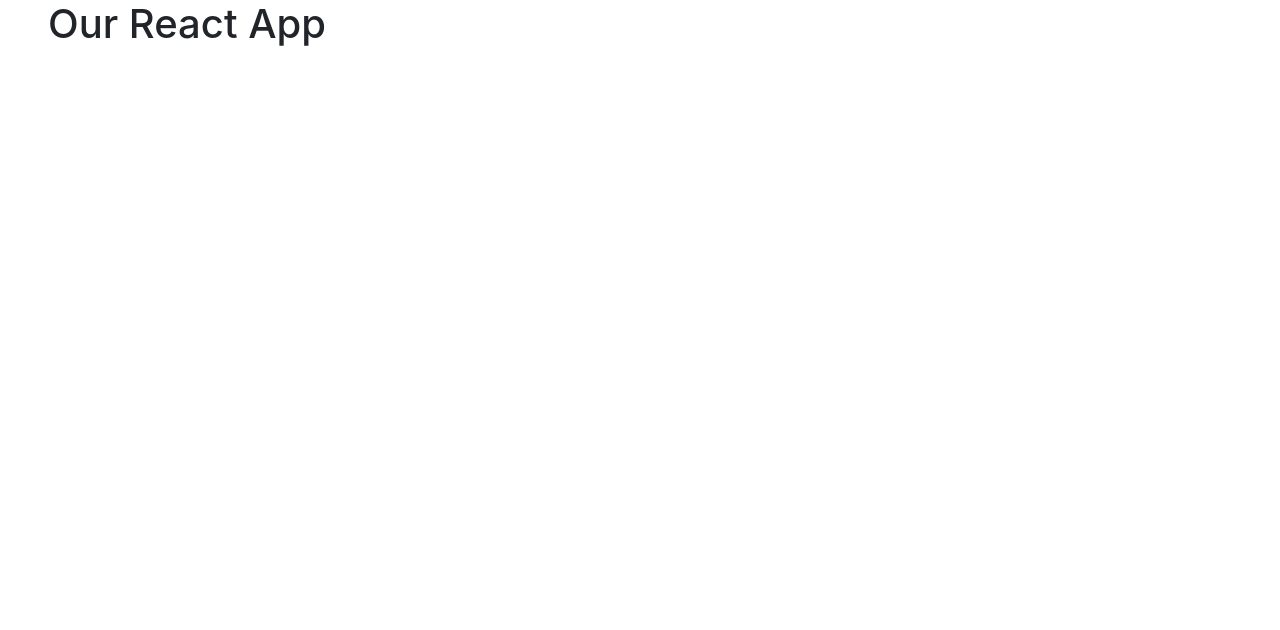
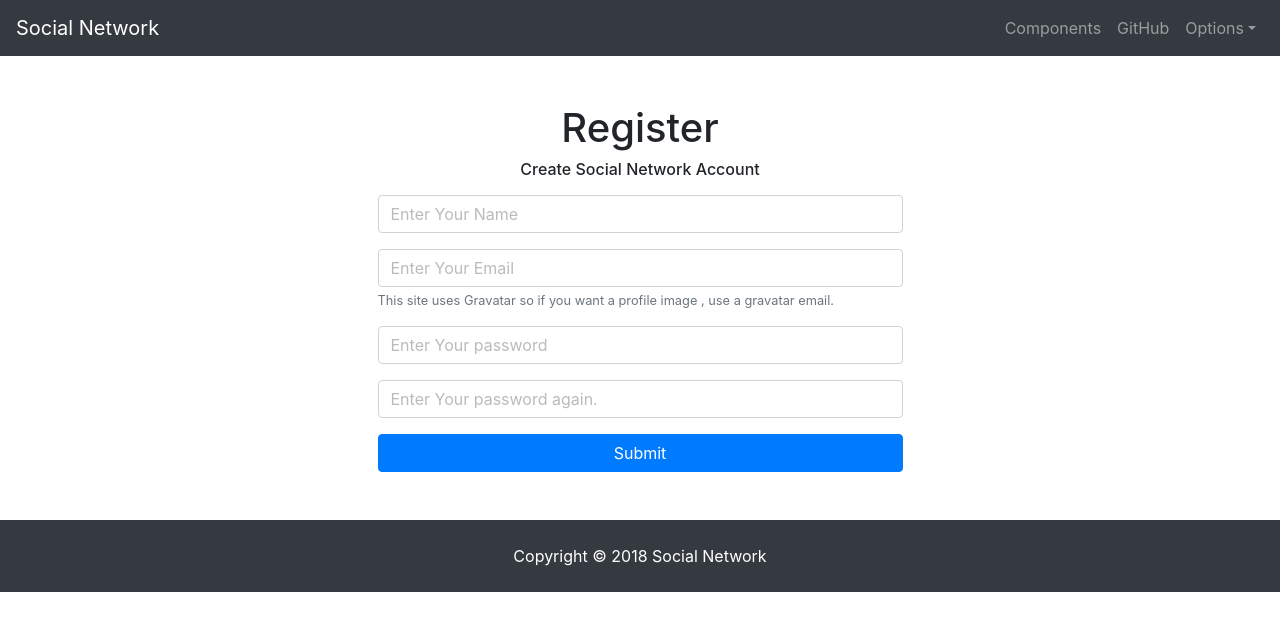
Before and after one commit to rakeshjha1993/mern-socialNetwork, a React (Create React App) app in the folder client/: page /register in a window 1280 px wide. Shown: the top 630 px of the page. Built offline with nearby package versions, Linux system fonts and the light colour scheme.

Commit message:
setting up redux

```diff
--- a/client/src/App.css
+++ b/client/src/App.css
@@ -1,3 +1,5 @@
+@import url('https://fonts.googleapis.com/css?family=Montserrat');
+
 img {
   width: 100%;
 }
@@ -8,7 +10,7 @@ img {
   background-size: cover;
   background-position: center;
   height: 100vh;
-  margin-top: -24px;
+  margin-top: 0px;
   margin-bottom: -50px;
 }
 
--- a/client/src/App.js
+++ b/client/src/App.js
@@ -1,12 +1,33 @@
 import React, { Component } from "react";
+import NavBar from './Components/layout/Navbar';
+import Footer from './Components/layout/Footer';
+import Landing from './Components/layout/Landing';
+import Login  from './Components/Auth/Login';
+import Register from './Components/Auth/Register';
+import {BrowserRouter as Router, Route} from 'react-router-dom';
+import {Provider} from 'react-redux';
+import store from './store';
 import "./App.css";
+
+
+
 
 class App extends Component {
   render() {
     return (
-      <div className="App">
-        <h1 className="ml-5">Our React App</h1>
-      </div>
+      <Provider store = {store}>
+      <Router>
+        <div className="App">
+          <NavBar />
+          <Route exact path="/" component= { Landing } />
+          <div className="container">
+            <Route exact path="/login" component={Login} />
+            <Route exact path="/register" component={Register} />
+          </div>
+          <Footer/>
+        </div>
+      </Router>
+      </Provider>
     );
   }
 }
--- /dev/null
+++ b/client/src/Components/Auth/Login.js
@@ -0,0 +1,52 @@
+import React, { Component } from 'react'
+import { Button, Form, FormGroup, Label, Input, FormText } from 'reactstrap';
+
+class Login extends Component {
+  constructor(props){
+    super(props);
+
+    this.state = {
+      email : '',
+      password : '',
+      errors : {
+
+      }
+
+    };
+    this.onChange = this.onChange.bind(this);
+    this.onSubmit = this.onSubmit.bind(this);
+  }
+
+  onChange (event) {
+    this.setState({[event.target.name] : event.target.value});
+  }
+  onSubmit(event) {
+    event.preventDefault();
+    const loginUser = {
+      email : this.state.email,
+      password : this.state.password,
+    }
+    console.log(loginUser);
+  }
+  render() {
+    return (
+      <div>
+          <div className="col-md-6 mr-auto ml-auto">
+          <h1 className="text-center mt-5">Login</h1>
+          <h6 className="text-center mb-3">Login to Social Network Account</h6>
+          <Form onSubmit={this.onSubmit}>
+            <FormGroup>
+              <Input type="email" name="email" id="email" placeholder="Enter Your Email"  value = {this.state.email} onChange = {this.onChange}/>
+            </FormGroup>
+            <FormGroup>
+              <Input type="password" name="password" id="password" placeholder="Enter Your password" value = {this.state.password} onChange = {this.onChange}/>
+            </FormGroup>
+            <Button color="primary" block>Submit</Button>
+          </Form>
+      </div>
+      </div>
+    )
+  }
+}
+
+export default Login;
--- /dev/null
+++ b/client/src/Components/Auth/Register.js
@@ -0,0 +1,79 @@
+import React, { Component } from 'react'
+import { Button, Form, FormGroup, Label, Input, FormText } from 'reactstrap';
+import axios from 'axios';
+import classnames from 'classnames';
+
+
+class Register extends Component {
+
+  constructor(props) {
+    super(props);
+    this.state = {
+      name : '',
+      email : '',
+      password : '',
+      password2 : '',
+      errors : {
+
+      }
+
+    };
+    this.onChange = this.onChange.bind(this);
+    this.onSubmit = this.onSubmit.bind(this);
+  }
+
+
+  onChange (event) {
+    this.setState({[event.target.name] : event.target.value});
+  }
+  onSubmit(event) {
+    event.preventDefault();
+    const newUser = {
+      name: this.state.name,
+      email : this.state.email,
+      password : this.state.password,
+      password2 : this.state.password2
+    }
+    axios.post('/api/users',newUser).then(res => console.log(res.data)).catch(err => {
+      this.setState({errors : err.response.data});
+      console.log(this.state.errors);
+    });
+    // console.log(newUser);
+  }
+
+  render() {
+
+
+    const {errors} = this.state;
+
+
+    return (
+      <div className="col-md-6 mr-auto ml-auto">
+          <h1 className="text-center mt-5">Register</h1>
+          <h6 className="text-center mb-3">Create Social Network Account</h6>
+          <Form onSubmit={this.onSubmit}>
+            <FormGroup>
+              <Input type="text" name="name" id="name" placeholder="Enter Your Name" value = {this.state.name} required onChange = {this.onChange} className = { classnames({'is-invalid' : errors.name})}/>
+              {errors.name && (<div className= "invalid-feedback">{errors.name}</div>)}
+            </FormGroup>
+            <FormGroup>
+              <Input type="email" name="email" id="email" placeholder="Enter Your Email"  value = {this.state.email} onChange = {this.onChange} className = { classnames({'is-invalid' : errors.email})}/>
+              <small className="form-text text-muted">This site uses Gravatar so if you want a profile image , use a gravatar email.</small>
+              {errors.email && (<div className= "invalid-feedback">{errors.email}</div>)}
+            </FormGroup>
+            <FormGroup>
+              <Input type="password" name="password" id="password" placeholder="Enter Your password" value = {this.state.password} onChange = {this.onChange} className = { classnames({'is-invalid' : errors.password})}/>
+              {errors.password && (<div className= "invalid-feedback">{errors.password}</div>)}
+            </FormGroup>
+            <FormGroup>
+              <Input type="password" name="password2" id="confirmpassword" placeholder="Enter Your password again." value = {this.state.password2} onChange = {this.onChange} className = { classnames({'is-invalid' : errors.password2})}/>
+              {errors.password2 && (<div className= "invalid-feedback">{errors.password2}</div>)}
+            </FormGroup>
+            <Button color="primary" block>Submit</Button>
+          </Form>
+      </div>
+    )
+  }
+}
+
+export default Register;
--- /dev/null
+++ b/client/src/Components/layout/Footer.js
@@ -0,0 +1,9 @@
+import React from 'react';
+
+export default () => {
+  return (
+    <footer className="bg-dark text-white mt-5 p-4 text-center">
+      Copyright &copy; {new Date().getFullYear()} Social Network
+    </footer>
+  );
+};
--- /dev/null
+++ b/client/src/Components/layout/Landing.js
@@ -0,0 +1,35 @@
+import React, { Component } from 'react'
+import {Link} from 'react-router-dom';
+
+
+class Landing extends Component {
+  render() {
+    return (
+      <div className="landing">
+        <div className="dark-overlay text-light landing-inner">
+            <div className="container">
+                <div className="row">
+                    <div className="col-md-12 text-center">
+                        <h1 className="display-3 mb-4">Social Network</h1>
+                        <p className="lead">
+                        {' '}
+                        Create a developer profile/portfolio, share posts and get help
+                        from other developers
+                        </p>
+                        <hr />
+                        <Link to="register" className="btn btn-lg btn-info mr-2">
+                        Sign Up
+                        </Link>
+                        <Link to="login" className="btn btn-lg btn-light">
+                        Login
+                        </Link>
+                    </div>
+                </div>
+            </div>
+        </div>
+
+      </div>
+    )
+  }
+}
+export default Landing;
--- /dev/null
+++ b/client/src/Components/layout/Navbar.js
@@ -0,0 +1,68 @@
+import React, {Component} from 'react';
+import {
+    Collapse,
+    Navbar,
+    NavbarToggler,
+    NavbarBrand,
+    Nav,
+    NavItem,
+    NavLink,
+    UncontrolledDropdown,
+    DropdownToggle,
+    DropdownMenu,
+    DropdownItem } from 'reactstrap';
+
+class NavBar extends Component {
+    constructor(props){
+        super(props);
+        this.toggle = this.toggle.bind(this);
+        this.state = {
+          isOpen: false
+        };
+    }
+
+    toggle() {
+        this.setState({
+          isOpen: !this.state.isOpen
+        });
+    }
+
+    render () {
+        return (
+            <Navbar color="dark" dark expand="md">
+            <NavbarBrand href="/">Social Network</NavbarBrand>
+            <NavbarToggler onClick={this.toggle} />
+            <Collapse isOpen={this.state.isOpen} navbar>
+            <Nav className="ml-auto" navbar>
+                <NavItem>
+                <NavLink href="/components/">Components</NavLink>
+                </NavItem>
+                <NavItem>
+                <NavLink href="https://github.com/reactstrap/reactstrap">GitHub</NavLink>
+                </NavItem>
+                <UncontrolledDropdown nav inNavbar>
+                <DropdownToggle nav caret>
+                    Options
+                </DropdownToggle>
+                <DropdownMenu right>
+                    <DropdownItem>
+                    Option 1
+                    </DropdownItem>
+                    <DropdownItem>
+                    Option 2
+                    </DropdownItem>
+                    <DropdownItem divider />
+                    <DropdownItem>
+                    Reset
+                    </DropdownItem>
+                </DropdownMenu>
+                </UncontrolledDropdown>
+            </Nav>
+            </Collapse>
+        </Navbar>
+
+      );
+    }
+}
+
+export default NavBar;
--- a/client/src/index.css
+++ b/client/src/index.css
@@ -1,5 +1,5 @@
 body {
   margin: 0;
   padding: 0;
-  font-family: sans-serif;
+  font-family: 'Montserrat', sans-serif;
 }
--- /dev/null
+++ b/client/src/store.js
@@ -0,0 +1,5 @@
+import {createStore,applyMiddleware} from 'redux';
+
+const store = createStore(()=>[],{},applyMiddleware);
+
+export default store;
```
Also changed, not shown: client/package.json (+7 -1 lines), 2 other files (tests, documents, lock files or other folders).
